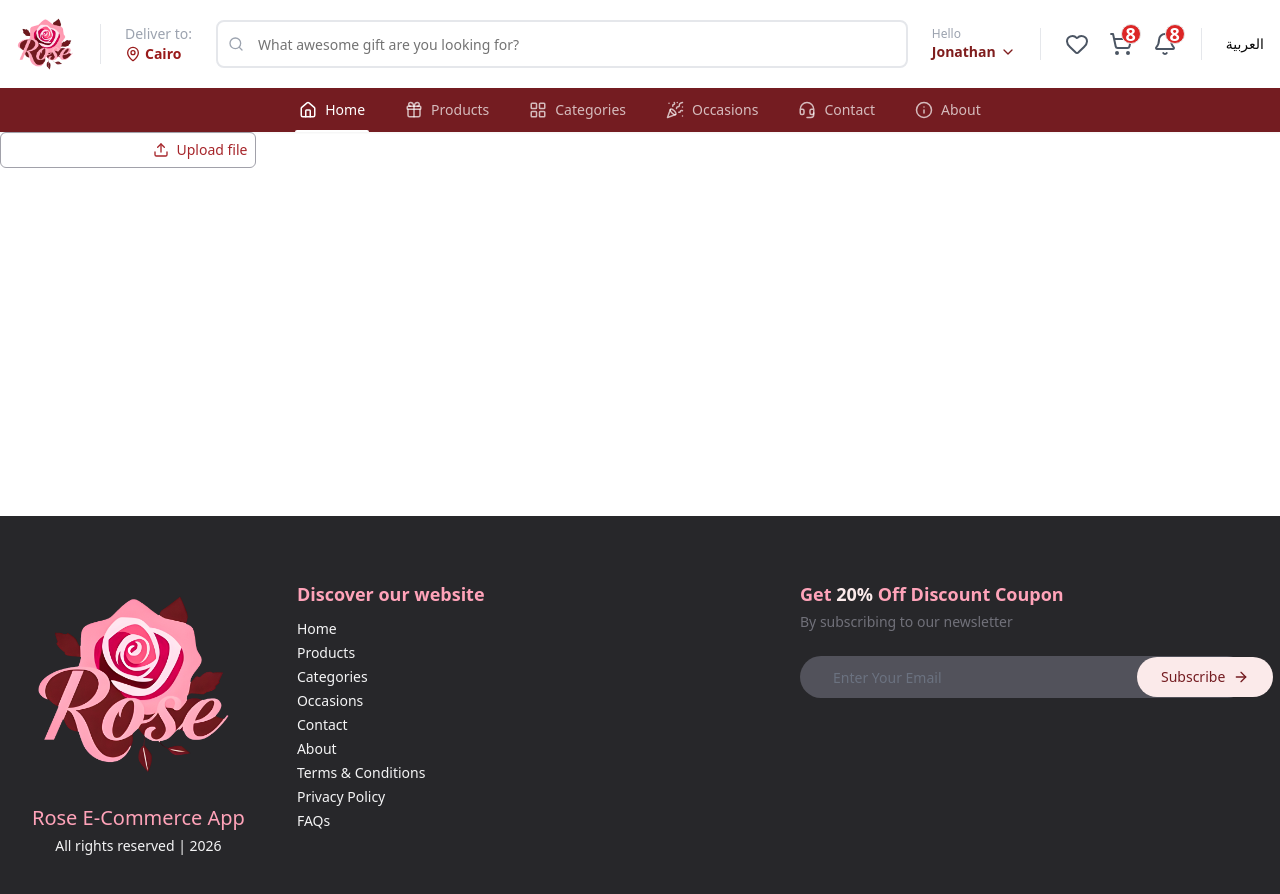
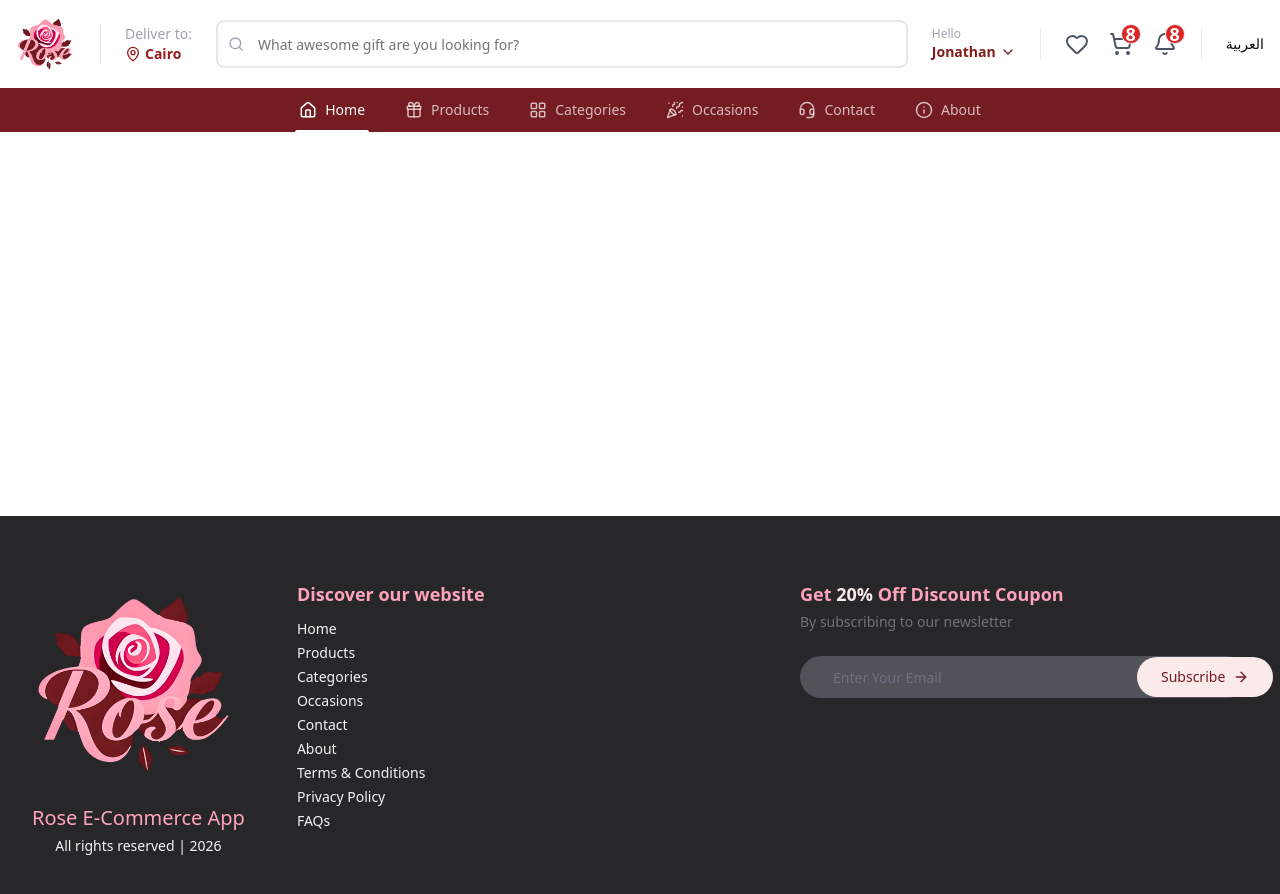
Before and after one commit to AhmedElhlawany/Rose-App, a Next.js app: page / in a window 1280 px wide. Shown: the top 894 px of the page. Built offline with nearby package versions, Linux system fonts and the light colour scheme.

Commit message:
feat(design-system): complete UI design sytem and setup

```diff
--- a/src/app/(home)/page.tsx
+++ b/src/app/(home)/page.tsx
@@ -1,9 +1,6 @@
-import FileUpload from "@/components/ui/input-file";
 
 
 export default function Home() {
 
-  return <>
-<FileUpload></FileUpload>
-  </>
+  return <></>
 }
```
